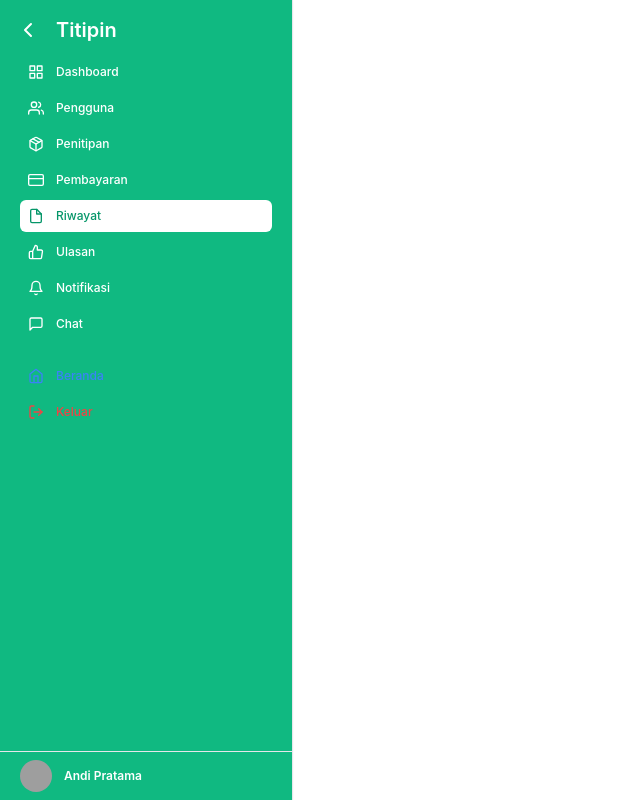
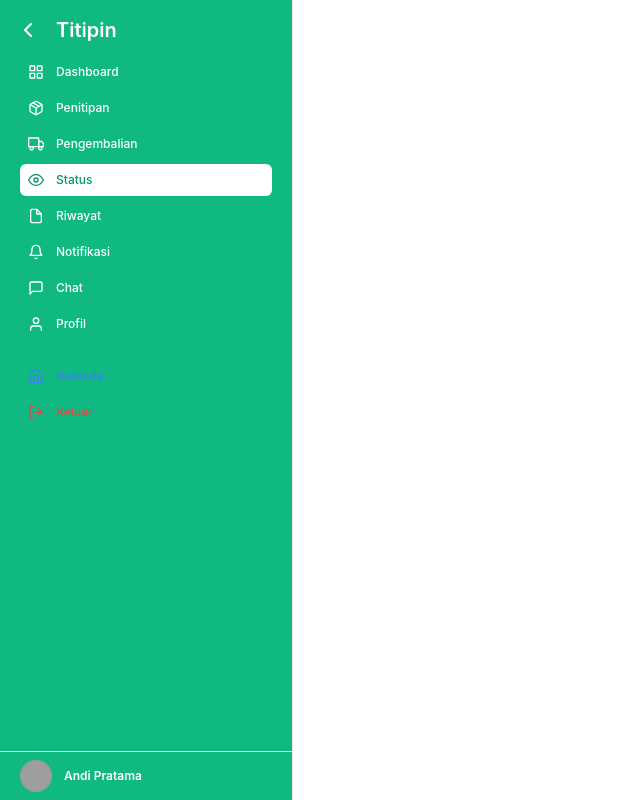
Before and after one commit to oktavianiandrianti26/Kelompok-1-Titipin, a React (Vite) app in the folder frontend/: page / in a window 1280 px wide. Shown: the whole page, without its empty margins (0-640 px from the left). Built offline with nearby package versions, Linux system fonts and the light colour scheme; grey boxes are pictures that could not be loaded.

Commit message:
Memisahkan Sidebar User dan Admin

```diff
--- a/frontend/src/App.jsx
+++ b/frontend/src/App.jsx
@@ -1,36 +1,11 @@
 import { useState } from "react";
 import "./App.css";
-import { Sidebar, SidebarItem } from "./components/sidebar";
-import {
-  FiBell,
-  FiCreditCard,
-  FiFile,
-  FiGrid,
-  FiHome,
-  FiLogOut,
-  FiMessageSquare,
-  FiPackage,
-  FiThumbsUp,
-  FiUsers,
-} from "react-icons/fi";
+import SidebarUser from "./components/SidebarUser";
 
 function App() {
-  const [count, setCount] = useState(0);
-
   return (
     <>
-      <Sidebar>
-        <SidebarItem icon={<FiGrid />} text="Dashboard" route="/" />
-        <SidebarItem icon={<FiUsers />} text="Pengguna" />
-        <SidebarItem icon={<FiPackage />} text="Penitipan" />
-        <SidebarItem icon={<FiCreditCard />} text="Pembayaran" />
-        <SidebarItem icon={<FiFile />} text="Riwayat" active />
-        <SidebarItem icon={<FiThumbsUp />} text="Ulasan" />
-        <SidebarItem icon={<FiBell />} text="Notifikasi" />
-        <SidebarItem icon={<FiMessageSquare />} text="Chat" />
-        <SidebarItem icon={<FiHome />} text="Beranda" beranda />
-        <SidebarItem icon={<FiLogOut />} text="Keluar" keluar />
-      </Sidebar>
+      <SidebarUser />
     </>
   );
 }
--- /dev/null
+++ b/frontend/src/components/SidebarAdmin.jsx
@@ -0,0 +1,35 @@
+import { useState } from "react";
+import { Sidebar, SidebarItem } from "./sidebar";
+import {
+  FiBell,
+  FiCreditCard,
+  FiFile,
+  FiGrid,
+  FiHome,
+  FiLogOut,
+  FiMessageSquare,
+  FiPackage,
+  FiThumbsUp,
+  FiUsers,
+} from "react-icons/fi";
+
+function SidebarAdmin() {
+  return (
+    <>
+      <Sidebar>
+        <SidebarItem icon={<FiGrid />} text="Dashboard" route="/" />
+        <SidebarItem icon={<FiUsers />} text="Pengguna" />
+        <SidebarItem icon={<FiPackage />} text="Penitipan" />
+        <SidebarItem icon={<FiCreditCard />} text="Pembayaran" />
+        <SidebarItem icon={<FiFile />} text="Riwayat" active />
+        <SidebarItem icon={<FiThumbsUp />} text="Ulasan" />
+        <SidebarItem icon={<FiBell />} text="Notifikasi" />
+        <SidebarItem icon={<FiMessageSquare />} text="Chat" />
+        <SidebarItem icon={<FiHome />} text="Beranda" beranda />
+        <SidebarItem icon={<FiLogOut />} text="Keluar" keluar />
+      </Sidebar>
+    </>
+  );
+}
+
+export default SidebarAdmin;
--- /dev/null
+++ b/frontend/src/components/SidebarUser.jsx
@@ -0,0 +1,39 @@
+import { useState } from "react";
+import { Sidebar, SidebarItem } from "./sidebar";
+import {
+  FiBell,
+  FiCreditCard,
+  FiEye,
+  FiFile,
+  FiGrid,
+  FiHome,
+  FiLogOut,
+  FiMenu,
+  FiMessageSquare,
+  FiPackage,
+  FiThumbsUp,
+  FiTruck,
+  FiUser,
+  FiUsers,
+} from "react-icons/fi";
+
+function SidebarUser() {
+  return (
+    <>
+      <Sidebar>
+        <SidebarItem icon={<FiGrid />} text="Dashboard" route="/" />
+        <SidebarItem icon={<FiPackage />} text="Penitipan" />
+        <SidebarItem icon={<FiTruck />} text="Pengembalian" />
+        <SidebarItem icon={<FiEye />} text="Status" active />
+        <SidebarItem icon={<FiFile />} text="Riwayat" />
+        <SidebarItem icon={<FiBell />} text="Notifikasi" />
+        <SidebarItem icon={<FiMessageSquare />} text="Chat" />
+        <SidebarItem icon={<FiUser />} text="Profil" />
+        <SidebarItem icon={<FiHome />} text="Beranda" beranda />
+        <SidebarItem icon={<FiLogOut />} text="Keluar" keluar />
+      </Sidebar>
+    </>
+  );
+}
+
+export default SidebarUser;
```
